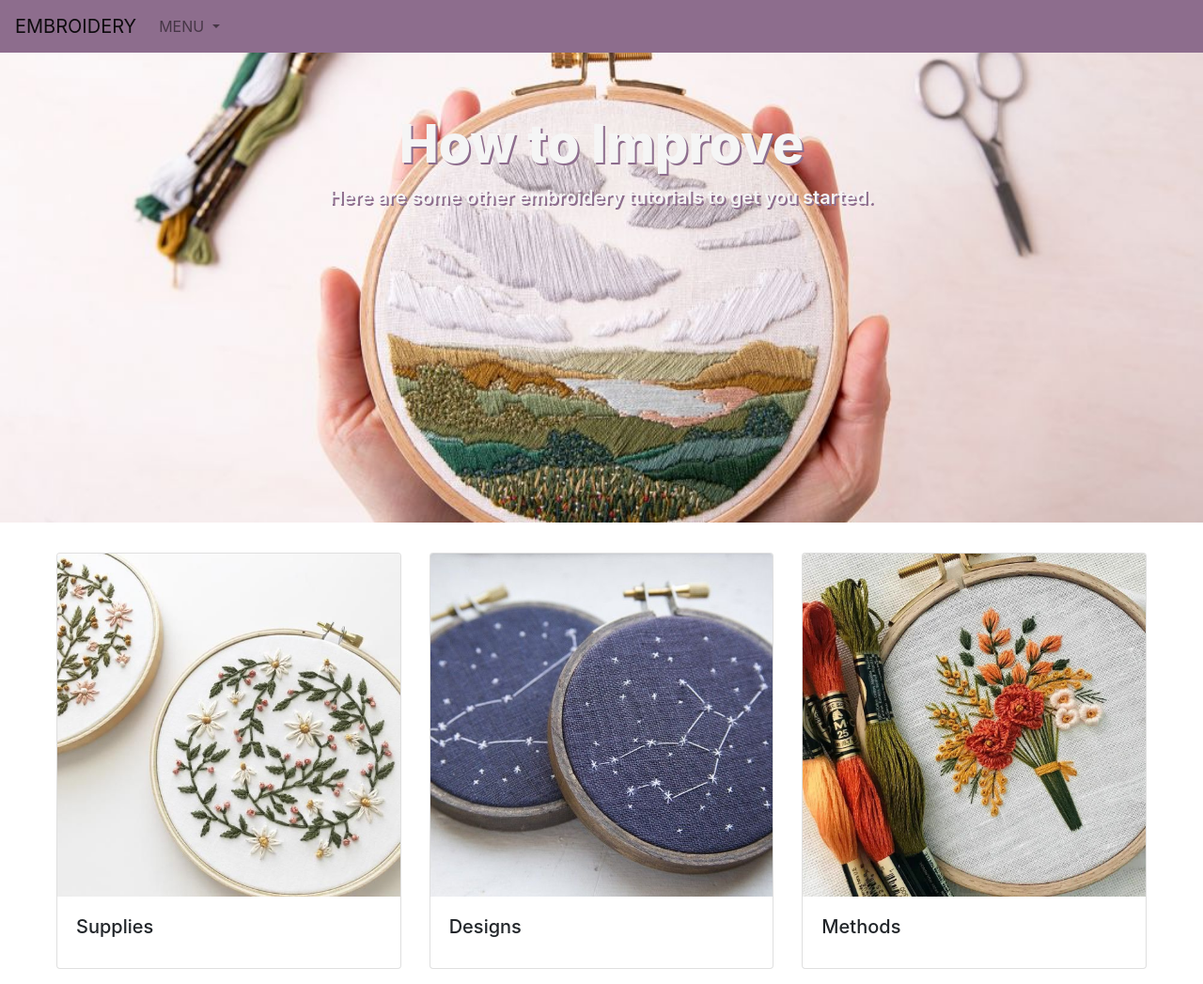
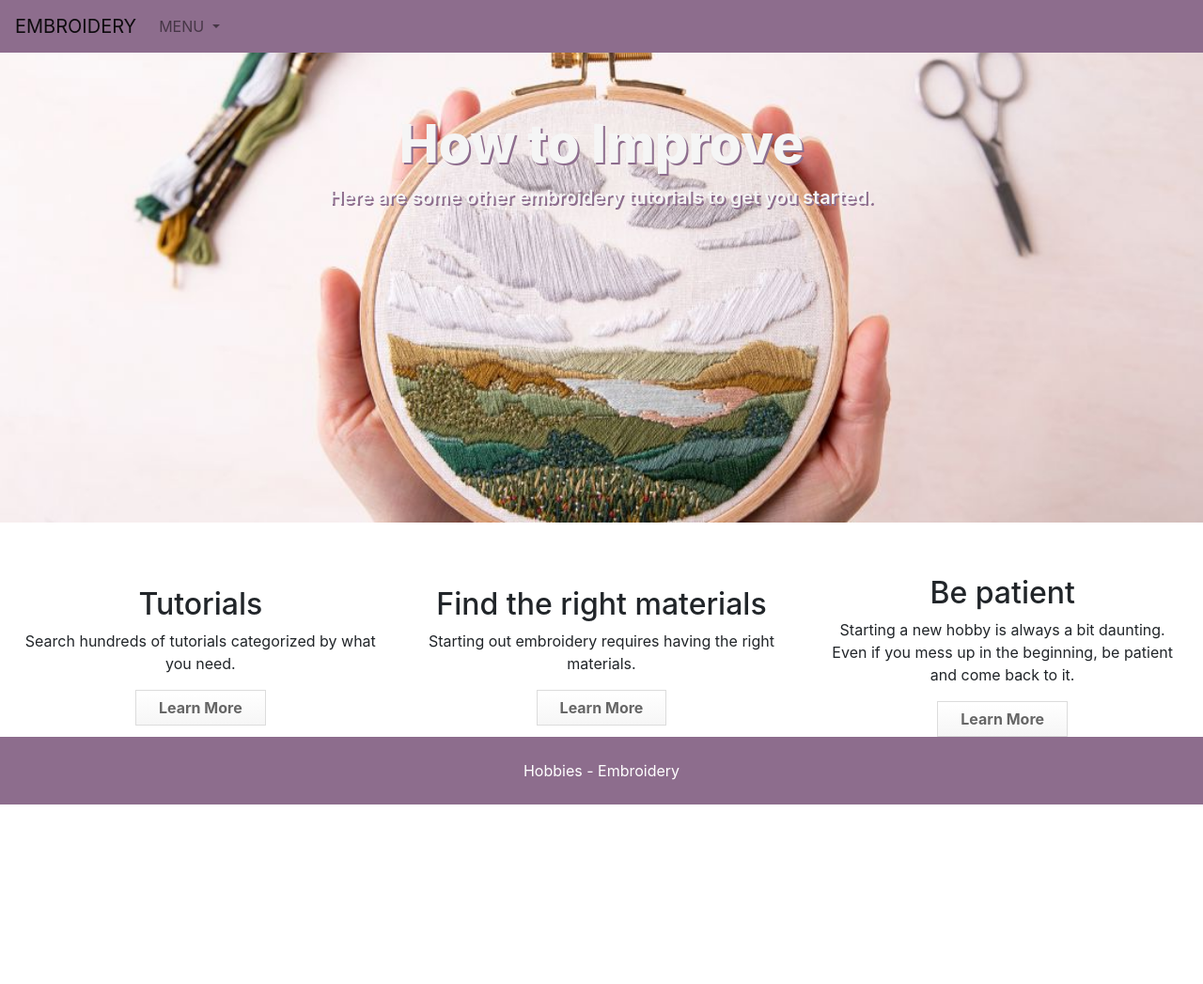
Before and after one commit to nutmeganginger/21-prototype-meganm, a plain HTML site: page html/improve.html in a window 1280 px wide. Shown: the whole page at 94% size. After the commit the page ends 856 px from the top, so only its background shows below. Drawn offline with nearby package versions, Linux system fonts and the light colour scheme.

Commit message:
last pages

```diff
--- a/css/stylesheet.css
+++ b/css/stylesheet.css
@@ -47,3 +47,63 @@
 .navbar-brand{
     color: whitesmoke;
 }
+
+.info1 {
+    display: flex;
+    flex-direction: row;
+    align-content: center;
+    align-items: center;
+    justify-content: center;
+    margin-left: 0;
+    margin-right: 0;
+}
+
+
+.info1 div {
+    flex: none;
+    text-align: center;
+    align-content: center;
+    justify-content: center;
+    align-items: center;
+    width: 30%;
+    margin: auto;
+}
+
+button {
+	box-shadow:inset 0px 1px 0px 0px #ffffff;
+	background:linear-gradient(to bottom, #ffffff 5%, #f6f6f6 100%);
+	background-color:#ffffff;
+	border-radius:6px;
+	border:1px solid #dcdcdc;
+	display:inline-block;
+	cursor:pointer;
+	color:#666666;
+	font-family:Arial;
+	font-size:15px;
+	font-weight:bold;
+	padding:6px 24px;
+	text-decoration:none;
+	text-shadow:0px 1px 0px #ffffff;
+}
+button:hover {
+	background:linear-gradient(to bottom, #f6f6f6 5%, #ffffff 100%);
+	background-color:#f6f6f6;
+}
+button:active {
+	position:relative;
+	top:1px;
+}
+
+footer {
+    bottom:0px;
+    width:100%;
+    background: rgb(141, 109, 141);
+}
+
+footer a {
+    color: white;
+}
+
+footer a:hover {
+    color: whitesmoke;
+}
--- a/html/improve.html
+++ b/html/improve.html
@@ -31,7 +31,7 @@
                     <div class="dropdown-menu" aria-labelledby="navbarDropdownMenuLink">
                         <a class="dropdown-item" href="/index.html">Get Started</a>
                         <a class="dropdown-item" href="/html/improve.html">How To Improve</a>
-                        <a class="dropdown-item" href="/html/hobbies.html">Similar Hobbies</a>
+                        <a class="dropdown-item" href="/html/hobbies.html">Related Hobbies</a>
                     </div>
                 </li>
             </ul>
@@ -43,30 +43,48 @@
             <p class="lead">Here are some other embroidery tutorials to get you started.</p>
         </div>
     </div>
-
-    <div class="card-deck row row-cols-1 row-cols-md-3" >
-        <div class="card mb-3">
-            <img src="/images/Daisy Embroidery Kit, April Flower Embroidery Kit, DIY Embroidery, Birth Flower, Beginner Level,  Embroidery How To, Intermediate.jfif"
-                class="card-img-top" alt="...">
-            <div class="card-body">
-                <h5 class="card-title">Supplies</h5>
-            </div>
+    <br>
+    <div class="info1">
+        <div>
+            <h2>
+                Tutorials
+            </h2>
+            <p>
+                Search hundreds of tutorials categorized by what you need.
+            </p>
+            <button>
+                Learn More
+            </button>
         </div>
-        <div class="card mb-3">
-            <img src="/images/Wedding Rings Depot - 14K Two Tone Gold Center Runway Modern Comfort Fit Women's Wedding Band (6mm) - Walmart_com.jfif"
-                class="card-img-top" alt="...">
-            <div class="card-body">
-                <h5 class="card-title">Designs</h5>
-            </div>
+        <div>
+            <h2>
+                Find the right materials
+            </h2>
+            <p>
+                Starting out embroidery requires having the right materials.
+            </p>
+            <button>
+                Learn More
+            </button>
         </div>
-        <div class="card mb-3">
-            <img src="/images/Everything is embroidery on Instagram_ “🎥_ @muhibbi2406 💜 Tag your friends who need to see this_ For more 👉 Follow us! 👉 @gallery_embroidery Thank you so muc.jfif"
-                class="card-img-top" alt="...">
-            <div class="card-body">
-                <h5 class="card-title">Methods</h5>
-            </div>
+        <div>
+            <h2>
+                Be patient
+            </h2>
+            <p>
+                Starting a new hobby is always a bit daunting. Even if you mess up in the beginning, be patient and come back to it.
+            </p>
+            <button>
+                Learn More
+            </button>
         </div>
     </div>
+    <footer class="py-4 flex-shrink-0">
+        <div class="container text-center">
+          <a href="/index.html">Hobbies - Embroidery</a>
+        </div>
+      </footer>
+
     <!-- jQuery first, then Popper.js, then Bootstrap JS -->
     <script src="https://code.jquery.com/jquery-3.4.1.slim.min.js"
         integrity="sha384-J6qa4849blE2+poT4WnyKhv5vZF5SrPo0iEjwBvKU7imGFAV0wwj1yYfoRSJoZ+n"
@@ -77,6 +95,8 @@
     <script src="https://stackpath.bootstrapcdn.com/bootstrap/4.4.1/js/bootstrap.min.js"
         integrity="sha384-wfSDF2E50Y2D1uUdj0O3uMBJnjuUD4Ih7YwaYd1iqfktj0Uod8GCExl3Og8ifwB6"
         crossorigin="anonymous"></script>
+
+
 </body>
 
 </html>
```
Also changed, not shown: html/hobbies.html (+47 -22 lines), index.html (+8 -1 lines), images/48859.jpg (added), images/558f15c1-dfee-4112-9b45-3931968ed172-sewing-machine-hero.jpg (added), images/GettyImages-1170075935-d8cbfc1d31714a94a628a94a4ed60370.jpg (added).
